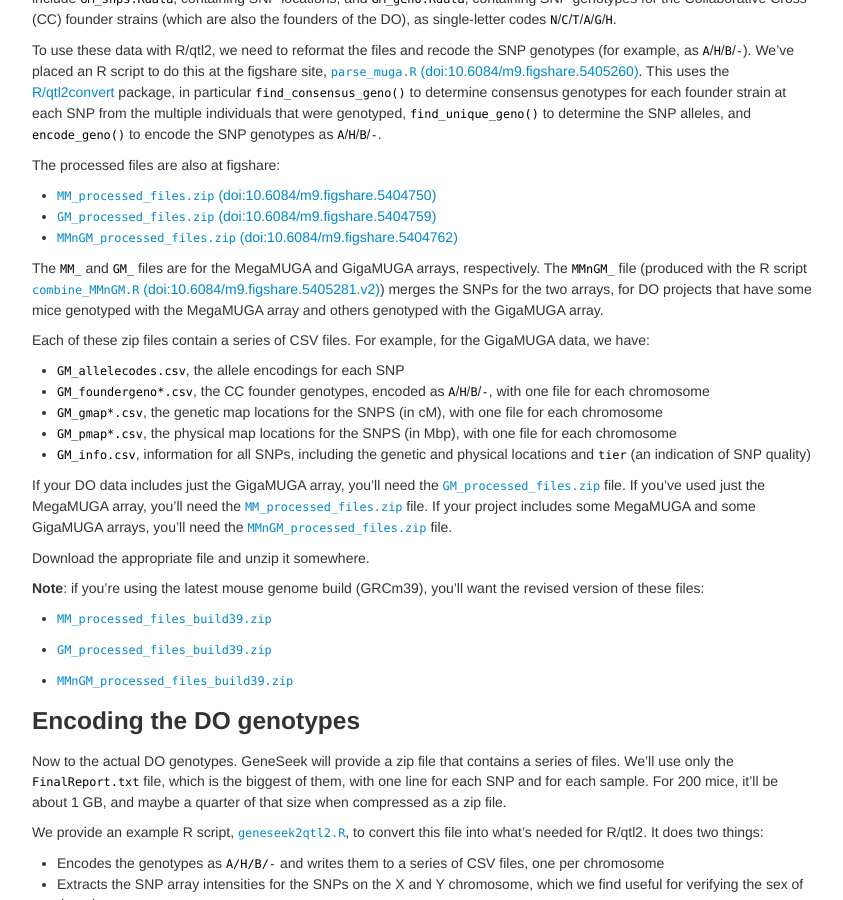
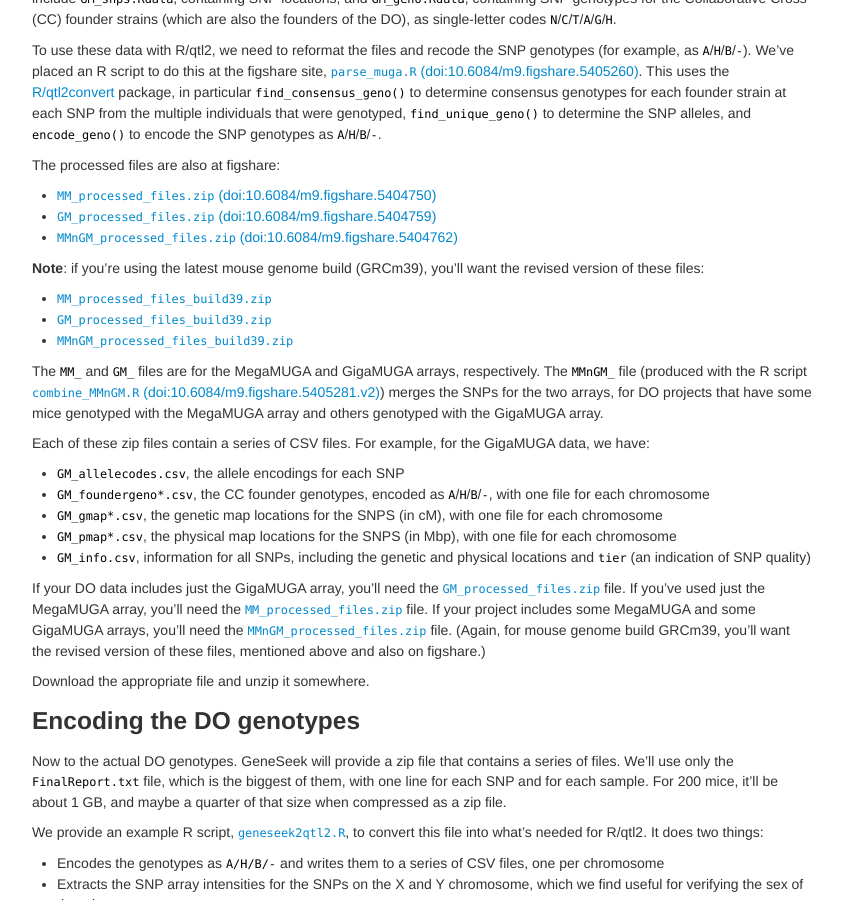
Before and after one commit to rqtl/qtl2, a Jekyll site: the page built from pages/prep_do_data.md, in a window 1280 px wide and 900 px high, scrolled down 528 px. Shown: the whole window, without its empty margins (218-1061 px from the left). Built offline with Jekyll 4.4.1, drawn with Linux system fonts in a browser that asks for light colours.

Commit message:
Small edit to prep_do_data.md

```diff
--- a/pages/prep_do_data.md
+++ b/pages/prep_do_data.md
@@ -59,6 +59,13 @@ The processed files are also at figshare:
 - [`GM_processed_files.zip` (doi:10.6084/m9.figshare.5404759)](https://doi.org/10.6084/m9.figshare.5404759)
 - [`MMnGM_processed_files.zip` (doi:10.6084/m9.figshare.5404762)](https://doi.org/10.6084/m9.figshare.5404762)
 
+**Note**: if you're using the latest mouse genome build (GRCm39),
+you'll want the revised version of these files:
+
+- [`MM_processed_files_build39.zip`](https://doi.org/10.6084/m9.figshare.22666336.v1)
+- [`GM_processed_files_build39.zip`](https://doi.org/10.6084/m9.figshare.22666504.v1)
+- [`MMnGM_processed_files_build39.zip`](https://doi.org/10.6084/m9.figshare.22666510.v1)
+
 The `MM_` and `GM_` files are for the MegaMUGA and GigaMUGA arrays,
 respectively. The `MMnGM_` file (produced with the R script
 [`combine_MMnGM.R` (doi:10.6084/m9.figshare.5405281.v2)](https://doi.org/10.6084/m9.figshare.5405281.v2))
@@ -87,19 +94,10 @@ If you've used just the MegaMUGA array, you'll need the
 If your project includes some MegaMUGA and some GigaMUGA arrays,
 you'll need the
 [`MMnGM_processed_files.zip`](https://doi.org/10.6084/m9.figshare.5404762) file.
+(Again, for mouse genome build GRCm39, you'll want the revised version
+of these files, mentioned above and also on figshare.)
 
 Download the appropriate file and unzip it somewhere.
-
-**Note**: if you're using the latest mouse genome build (GRCm39),
-you'll want the revised version of these files:
-
-- [`MM_processed_files_build39.zip`](https://doi.org/10.6084/m9.figshare.22666336.v1)
-
-- [`GM_processed_files_build39.zip`](https://doi.org/10.6084/m9.figshare.22666504.v1)
-
-- [`MMnGM_processed_files_build39.zip`](https://doi.org/10.6084/m9.figshare.22666510.v1)
-
-
 
 
 ### Encoding the DO genotypes
```
